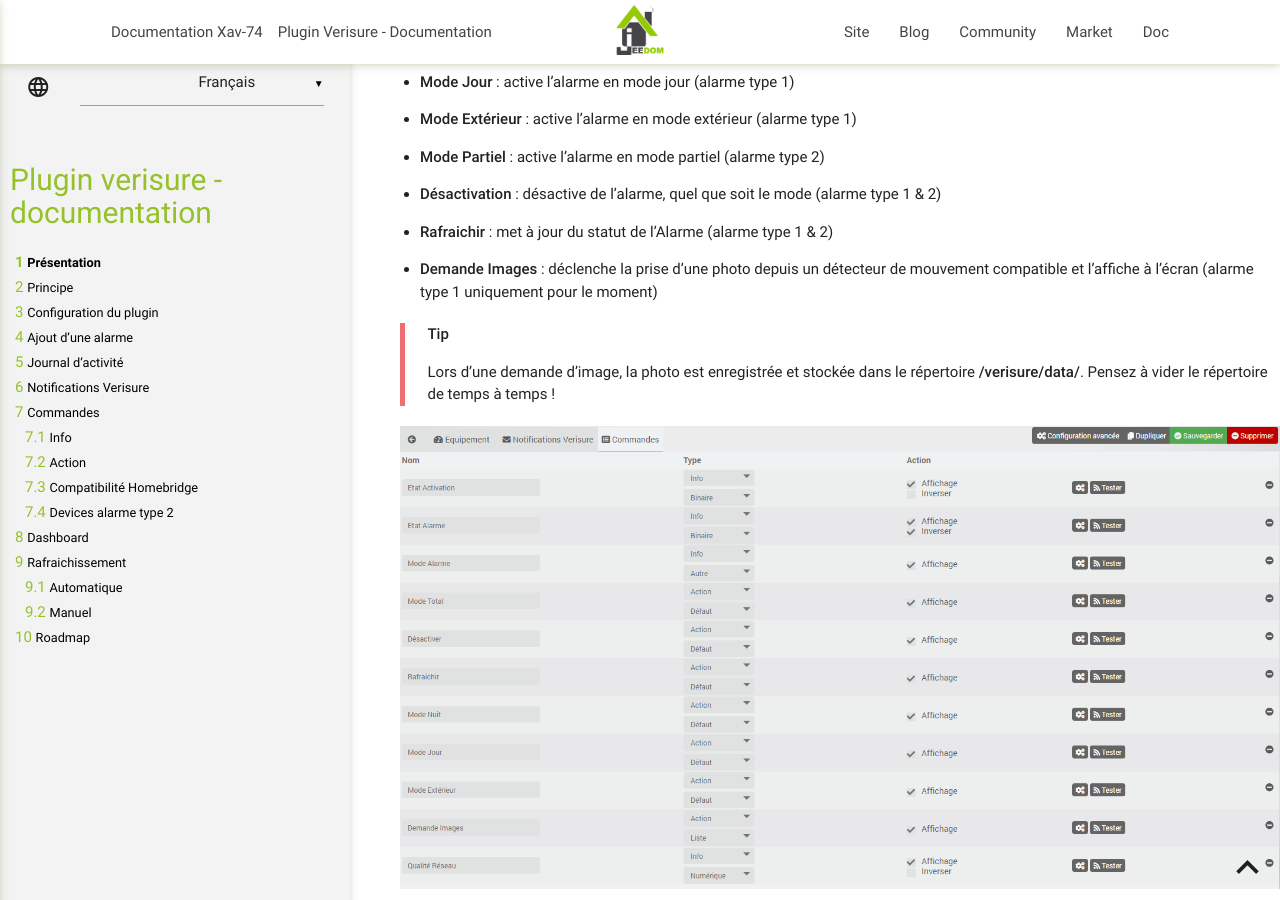
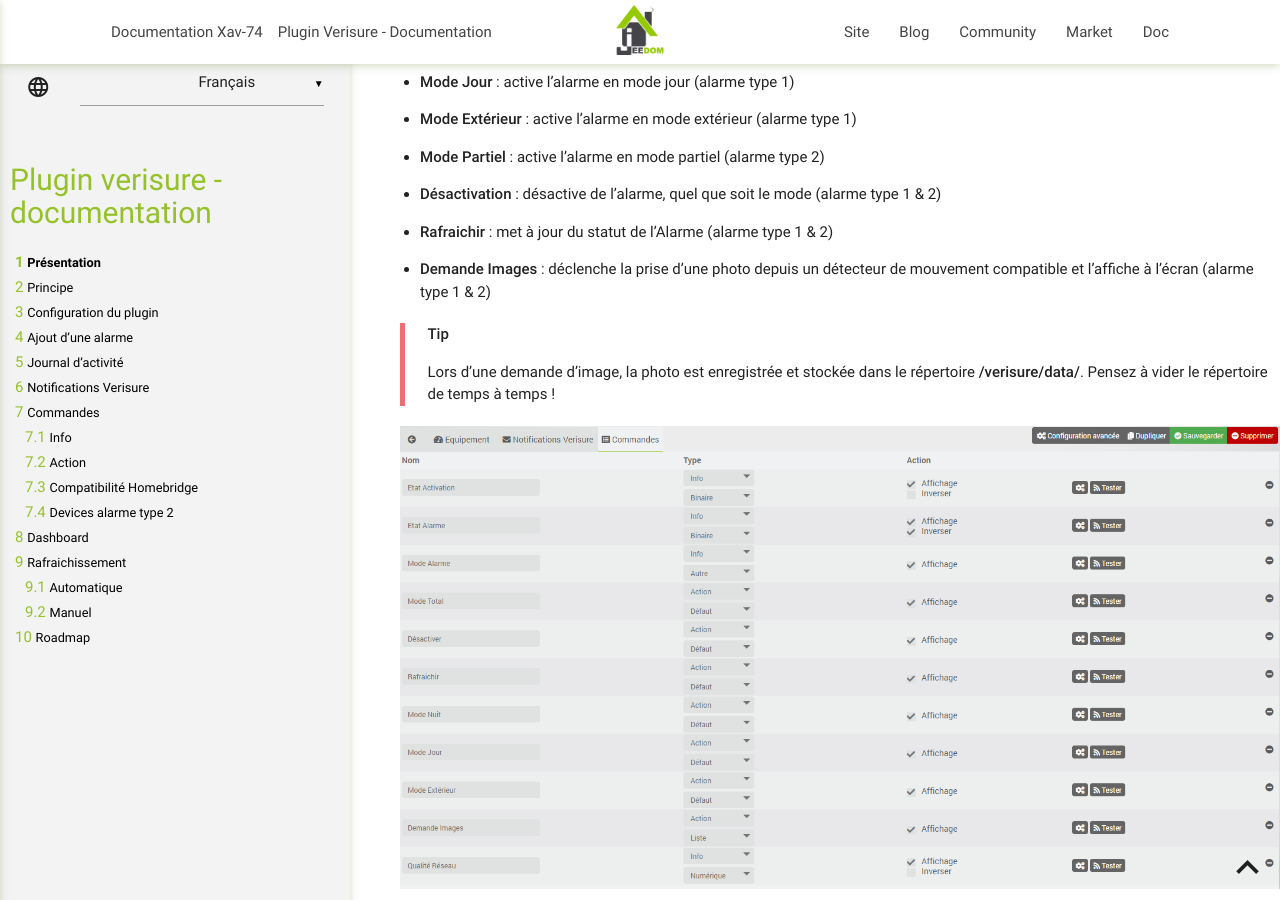
Before and after one commit to Xav-74/Documentation, a Jekyll site: the page built from verisure/fr_FR/index.md, in a window 1280 px wide and 900 px high, scrolled down 4981 px. Built offline with Jekyll 4.4.1, drawn with Linux system fonts in a browser that asks for light colours.

Commit message:
Update index.md

```diff
--- a/verisure/fr_FR/index.md
+++ b/verisure/fr_FR/index.md
@@ -148,7 +148,7 @@
 
 -   **Rafraichir** : met à jour du statut de l'Alarme (alarme type 1 & 2)
 
--   **Demande Images** : déclenche la prise d'une photo depuis un détecteur de mouvement compatible et l'affiche à l'écran (alarme type 1 uniquement pour le moment)
+-   **Demande Images** : déclenche la prise d'une photo depuis un détecteur de mouvement compatible et l'affiche à l'écran (alarme type 1 & 2)
 
 > **Tip**
 >
```
